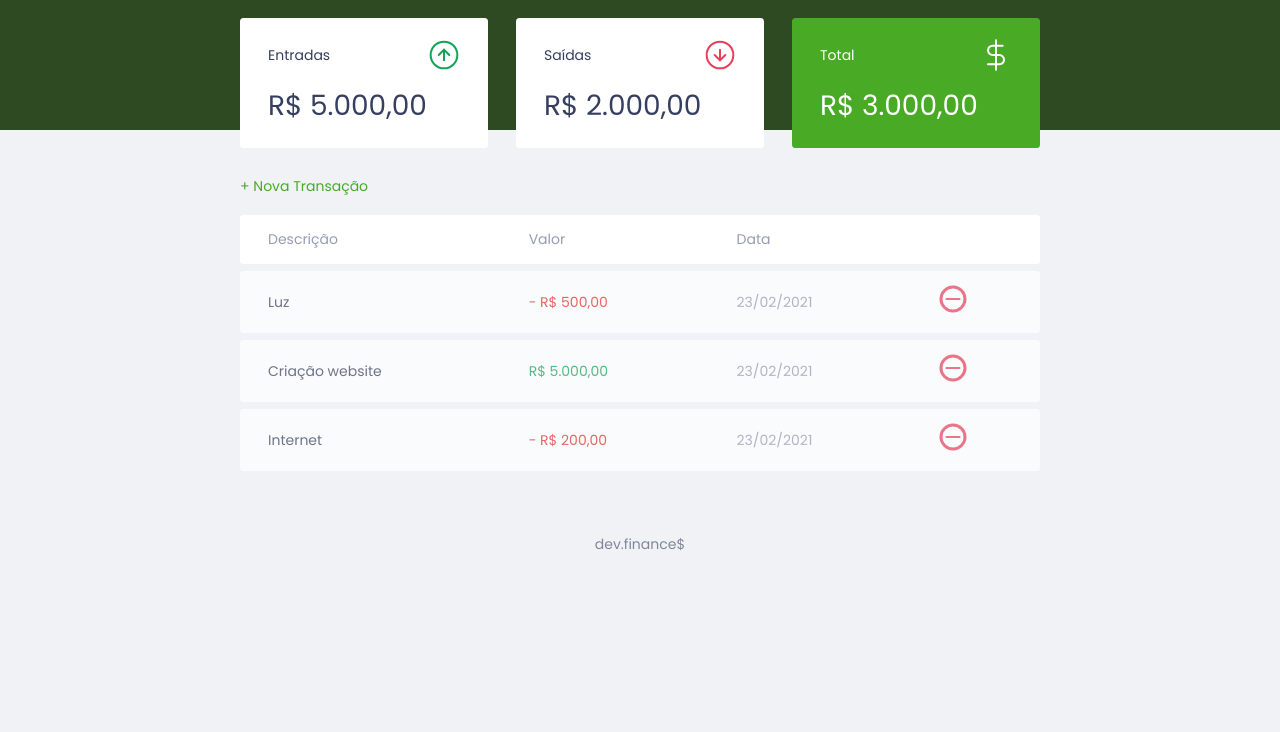
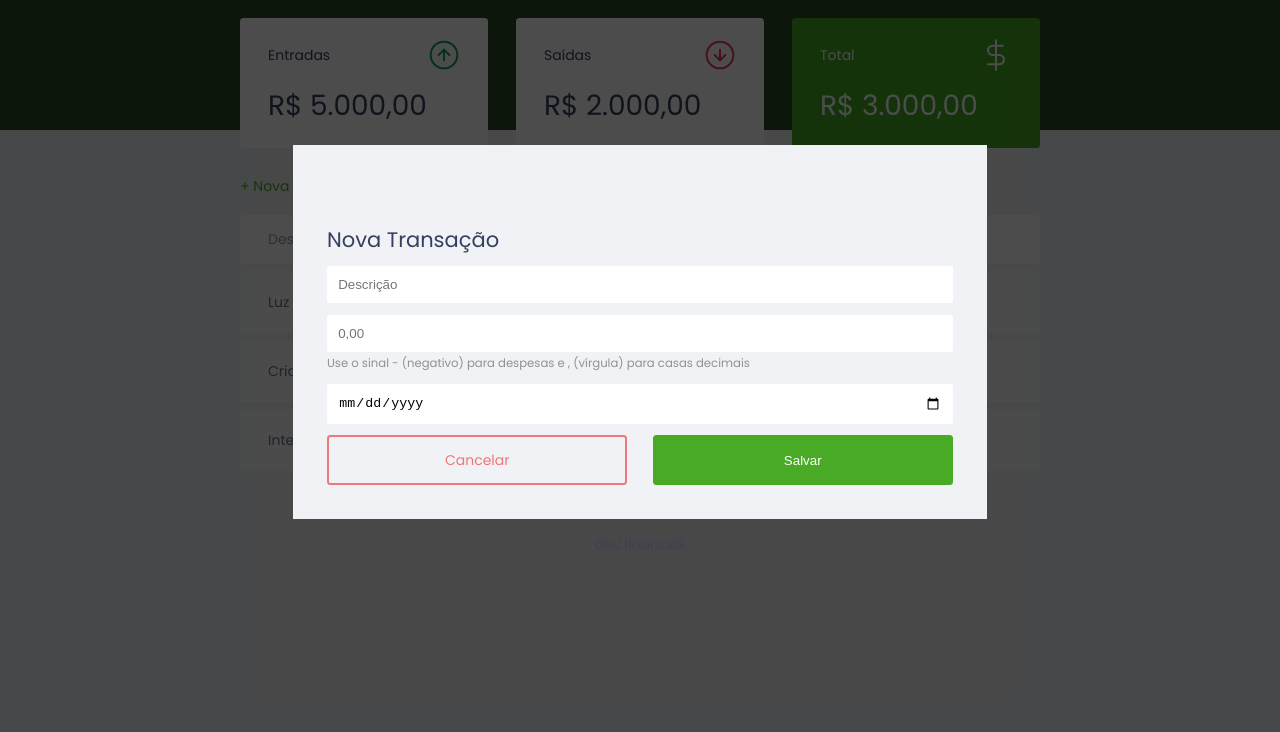
Before and after one commit to JoseHenriqueAlves-Melo/devFinances, a plain HTML site: page index.html in a window 1280 px wide. Shown: the part 68-800 px from the top of the page. Drawn offline with Linux system fonts and the light colour scheme.

Commit message:
creating modal and create form in modal

```diff
--- a/index.html
+++ b/index.html
@@ -88,6 +88,47 @@
       </section>
     </main>
 
+    <div class="modal-overlay active">
+      <div class="modal">
+        <div class="form">
+          <h2>Nova Transação</h2>
+          <form action="">
+            <div class="input-group">
+              <label class="sr-only" for="description">Descrição</label>
+              <input
+                type="text"
+                id="description"
+                name="description"
+                placeholder="Descrição"
+              />
+            </div>
+            <div class="input-group">
+              <label class="sr-only" for="amount">Valor</label>
+              <input
+                type="number"
+                step="0.01"
+                id="amount"
+                name="amount"
+                placeholder="0,00"
+              />
+              <small class="help"
+                >Use o sinal - (negativo) para despesas e , (vírgula) para casas
+                decimais</small
+              >
+            </div>
+            <div class="input-group">
+              <label class="sr-only" for="date">Data</label>
+              <input type="date" id="date" name="date" />
+            </div>
+            <div class="input-group actions">
+              <a href="#" class="button cancel">Cancelar</a>
+              <button>Salvar</button>
+            </div>
+          </form>
+        </div>
+      </div>
+    </div>
+
     <footer>
       <p>dev.finance$</p>
     </footer>
--- a/styles.css
+++ b/styles.css
@@ -1,5 +1,8 @@
 :root {
   --dark-blue: #363f5f;
+  --green: #49aa26;
+  --light-green: #3dd705;
+  --red: #e92929;
 }
 
 * {
@@ -42,17 +45,47 @@ h2 {
 }
 
 a {
-  color: #49aa26;
+  color: var(--green);
   text-decoration: none;
 }
 
 a:hover {
-  color: #3dd705;
+  color: var(--light-green);
+}
+
+button {
+  width: 100%;
+  height: 50px;
+  border: none;
+  color: white;
+  background: var(--green);
+  padding: 0;
+  border-radius: 0.25rem;
+  cursor: pointer;
+}
+
+button:hover {
+  background: var(--light-green);
 }
 
 .button.new {
   display: inline-block;
   margin-bottom: 0.8rem;
+}
+
+.button.cancel {
+  color: var(--red);
+  border: 2px var(--red) solid;
+  border-radius: 0.25rem;
+  height: 50px;
+  display: flex;
+  align-items: center;
+  justify-content: center;
+  opacity: 0.6;
+}
+
+.button.cancel:hover {
+  opacity: 1;
 }
 
 header {
@@ -98,7 +131,7 @@ header {
 }
 
 .card.total {
-  background: #49aa26;
+  background: var(--green);
   color: white;
 }
 
@@ -156,6 +189,63 @@ td.expense {
   color: #e92929;
 }
 
+.modal-overlay {
+  width: 100%;
+  height: 100%;
+  background-color: rgba(0, 0, 0, 0.7);
+  position: fixed;
+  top: 0;
+  display: flex;
+  align-items: center;
+  justify-content: center;
+  opacity: 0;
+  visibility: hidden;
+}
+
+.modal-overlay.active {
+  opacity: 1;
+  visibility: visible;
+}
+
+.modal {
+  background: #f0f2f5;
+  padding: 2.4rem;
+}
+
+#form {
+  max-width: 500px;
+}
+
+#form h2 {
+  margin-top: 0;
+}
+
+input {
+  border: none;
+  border-radius: 0.2rem;
+  padding: 0.8rem;
+  width: 100%;
+}
+
+.input-group {
+  margin-top: 0.8rem;
+}
+
+.input-group small {
+  opacity: 0.4;
+}
+
+.input-group.actions {
+  display: flex;
+  justify-content: space-between;
+  align-items: center;
+}
+
+.input-group.actions .button,
+.input-group.actions button {
+  width: 48%;
+}
+
 footer {
   text-align: center;
   padding: 4rem 0 2rem;
```
